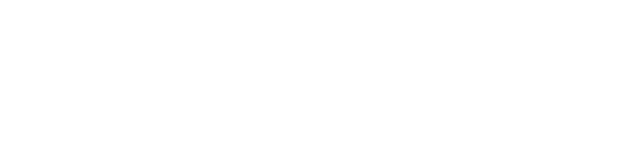
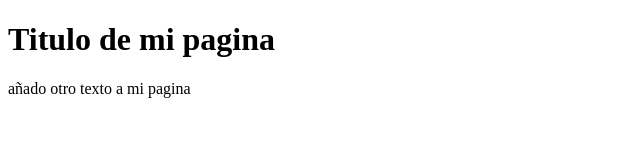
Before and after one commit to CazorlaVictor/HelloWGIT, a plain HTML site: page index.html in a window 1280 px wide. Shown: the whole page, without its empty margins (0-640 px from the left). Drawn offline with Linux system fonts and the light colour scheme.

Commit message:
añado texto

```diff
--- a/index.html
+++ b/index.html
@@ -7,6 +7,7 @@
     <title>Document</title>
 </head>
 <body>
-
+    <h1>Titulo de mi pagina</h1>
+    añado otro texto a  mi pagina
 </body>
 </html>
```
